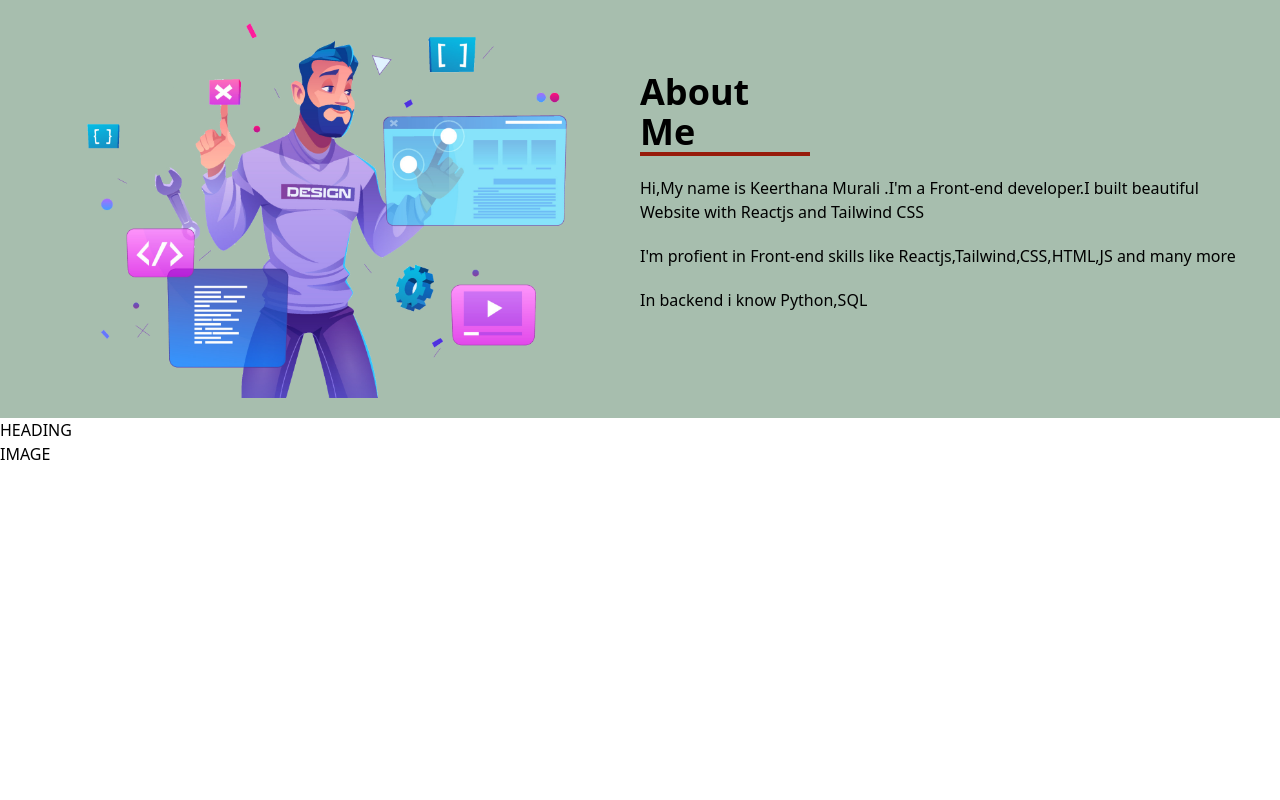
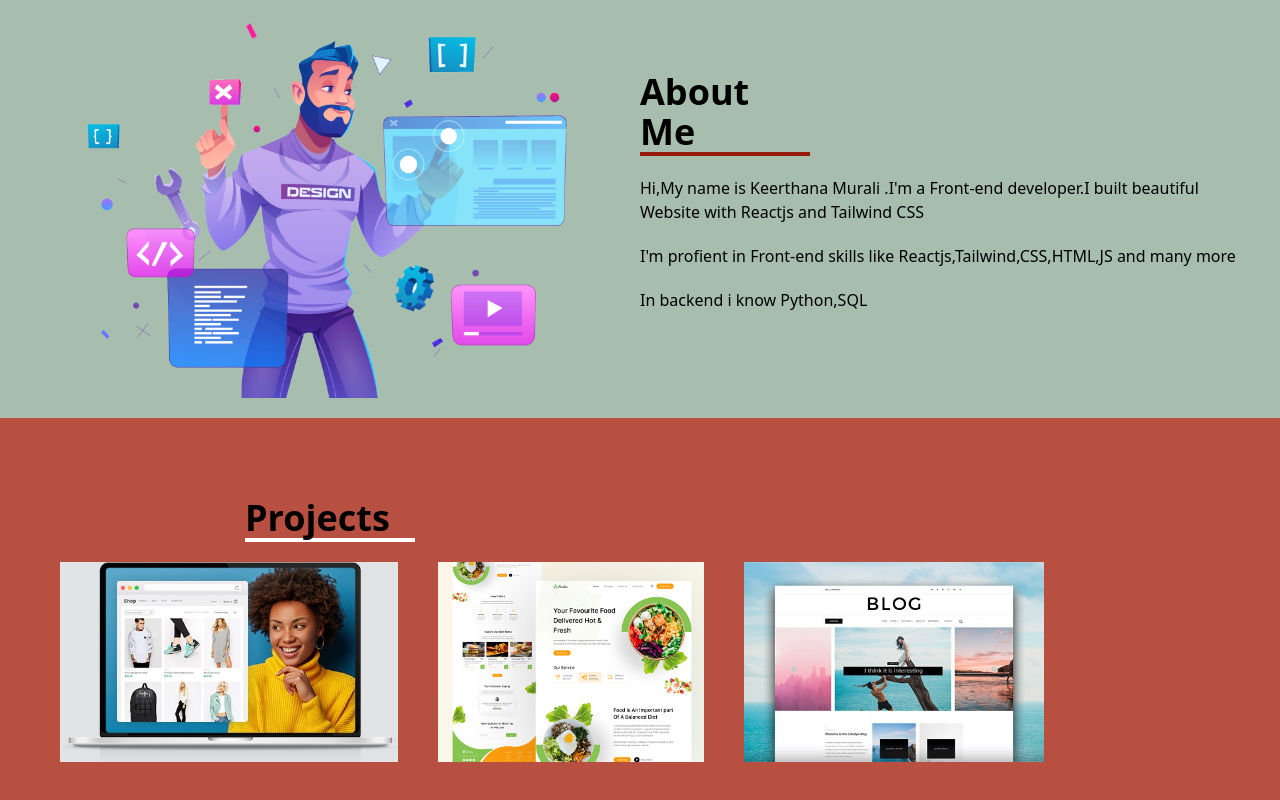
Before and after one commit to keerthanamurali612/keerthanamurali.github.io, a React (Create React App) app in the folder portfolio_website/: page / in a window 1280 px wide. Shown: the part 677-1477 px from the top of the page. Before the commit the page ends 1143 px from the top, so only its background shows below. Built offline with nearby package versions, Linux system fonts and the light colour scheme.

Commit message:
projects update

```diff
--- a/portfolio_website/src/App.css
+++ b/portfolio_website/src/App.css
@@ -20,6 +20,10 @@ header ul li {
   background: #A7BEAE;
 }
 
+/* .bg-color-heading{
+  text-4xl text-black border-b-4 border-[#971b0a] mb-5 w-[170px] font-bold ;
+} */
+
 .mobile-nav{
   @apply fixed top-16 left-0 bg-zinc-500 w-full h-1/4;
 }
--- a/portfolio_website/src/Components/Projects.js
+++ b/portfolio_website/src/Components/Projects.js
@@ -1,11 +1,26 @@
+import websiteImg1 from '../assets/ecommerce-websites.jpg';
+import websiteImg2 from '../assets/food-ecommerce.jpg';
+import websiteImg3 from '../assets/website-blog.jpg';
+
 export default function Projects(){
-    return <section>
-        <div>
-            HEADING
+    return <section className="flex flex-col py-20 px-5 justify-center bg-primary text-white">
+        <div className="w-1/2">
+
+           <div className="flex justify-center">
+           <h1 className="text-4xl text-black border-b-4 border-white mb-5 w-[170px] font-bold ">Projects</h1>
+
+           </div>
+
         </div>
 
-        <div>
-            IMAGE
+        <div className="w-1/2">
+        <div className='flex px-10  gap-10'>
+          <img className='h-[200px]' src={websiteImg1}/>
+          <img className='h-[200px]' src={websiteImg2}/>
+          <img className='h-[200px]' src={websiteImg3}/>
+
+        </div>
+
         </div>
     </section>
 }
--- a/portfolio_website/tailwind.config.js
+++ b/portfolio_website/tailwind.config.js
@@ -6,7 +6,10 @@ module.exports = {
   theme: {
     extend: {
       borderColor:{
-        'primary':'rgb(85 81 227)'
+        'primary':'rgb(85 81 227)',
+        'bg-primary':'#971b0a',
+        'bg-secondary':'#E7E8D1',
+        'bg-third':'#A7BEAE'
       }
     },
     fontFamily:{
```
